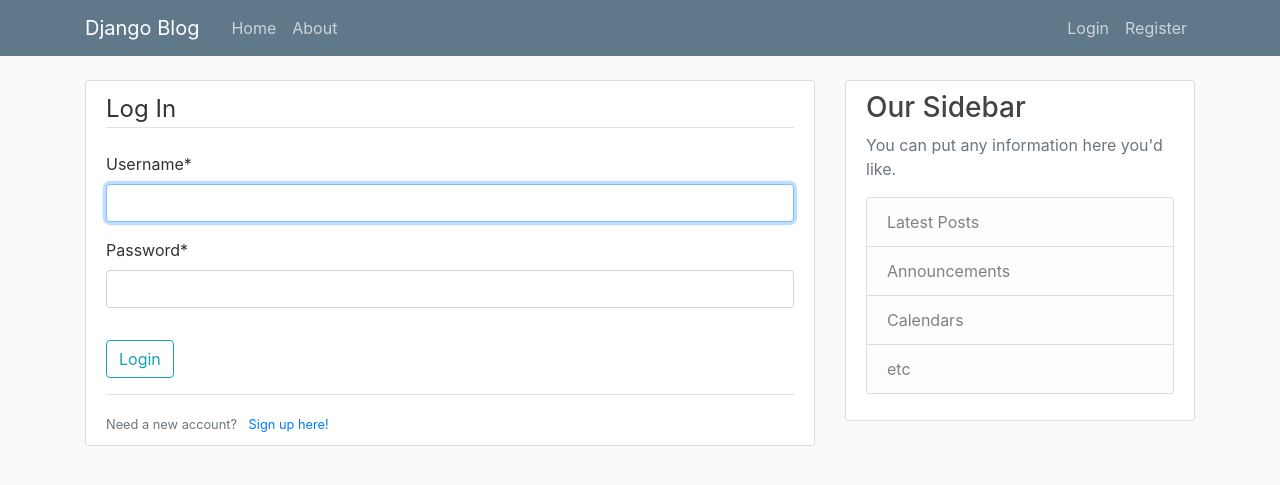
After one commit to xpsylon/ProjectThree, a Django app: page /login/ in a window 1280 px wide. The commit adds this page. Shown: the top 485 px of the page. Run offline with Django 4.2, Linux system fonts and the light colour scheme; some libraries are stand-ins or nearby versions.

Commit message:
hasta capitulo 7 incluido

```diff
--- a/ProjectThree/settings.py
+++ b/ProjectThree/settings.py
@@ -130,3 +130,8 @@ DEFAULT_AUTO_FIELD = 'django.db.models.BigAutoField'
 CRISPY_ALLOWED_TEMPLATE_PACKS = 'bootstrap5'
 
 CRISPY_TEMPLATE_PACK = 'bootstrap5'
+
+#PARA CAMBIAR EL REDIRECT POR DEFAULT DESPUES DE UN LOGIN EXITOSO. ORIGINALMENTE IBA A accounts/profile
+LOGIN_REDIRECT_URL = 'casa-blog'
+#PARA QUE LLEVE A LA PAGINA DE LOGIN SI SE INTENTA ACCEDER AL PERFIL LUEGO DEL LOGOUT:
+LOGIN_URL = 'entrar'
--- a/ProjectThree/urls.py
+++ b/ProjectThree/urls.py
@@ -23,6 +23,9 @@ urlpatterns = [
     path('admin/', admin.site.urls),
     path('', include('blog.urls')),
     path('register/', user_views.registro, name='registro'),
-    path('login/', auth_views.LoginView.as_view(template_name='users/login.html'), name = 'entrar')
+    path('profile/', user_views.profile, name='perfil'),
+    #template_name da la ruta donde debe buscar los templates. Por default busca en registration/login.html...
+    path('login/', auth_views.LoginView.as_view(template_name='users/login.html'), name = 'entrar'),
+    path('logout/', auth_views.LogoutView.as_view(template_name='users/logout.html'), name= 'salir'),
 
 ]
--- a/blog/templates/blog/base.html
+++ b/blog/templates/blog/base.html
@@ -20,19 +20,24 @@
     <header class="site-header">
         <nav class="navbar navbar-expand-md navbar-dark bg-steel fixed-top">
             <div class="container">
-                <a class="navbar-brand mr-4" href="{% url 'blog-home' %}">Django Blog</a>
+                <a class="navbar-brand mr-4" href="{% url 'casa-blog' %}">Django Blog</a>
                 <button class="navbar-toggler" type="button" data-toggle="collapse" data-target="#navbarToggle" aria-controls="navbarToggle" aria-expanded="false" aria-label="Toggle navigation">
                 <span class="navbar-toggler-icon"></span>
                 </button>
                 <div class="collapse navbar-collapse" id="navbarToggle">
                     <div class="navbar-nav mr-auto">
-                    <a class="nav-item nav-link" href="{% url 'blog-home' %}">Home</a>
-                    <a class="nav-item nav-link" href="{% url 'blog-about' %}">About</a>
+                    <a class="nav-item nav-link" href="{% url 'casa-blog' %}">Home</a>
+                    <a class="nav-item nav-link" href="{% url 'sobre-el-blog' %}">About</a>
                     </div>
                     <!-- Navbar Right Side -->
                     <div class="navbar-nav">
-                    <a class="nav-item nav-link" href="#">Login</a>
-                    <a class="nav-item nav-link" href="#">Register</a>
+                    {% if user.is_authenticated %}
+                        <a class="nav-item nav-link" href="{% url 'perfil' %}">Profile</a>
+                        <a class="nav-item nav-link" href="{% url 'salir' %}">Logout</a>
+                    {% else %}
+                        <a class="nav-item nav-link" href="{% url 'entrar' %}">Login</a>
+                        <a class="nav-item nav-link" href="{% url 'registro' %}">Register</a>
+                    {% endif %}
                     </div>
                 </div>
             </div>
--- a/blog/urls.py
+++ b/blog/urls.py
@@ -3,6 +3,6 @@ from . import views
 
 #lista que contiene funciones
 urlpatterns = [
-    path('', views.home, name='blog-home'),
-    path('about/', views.about,  name='blog-about'),
+    path('', views.home, name='casa-blog'),
+    path('about/', views.about,  name='sobre-el-blog'),
 ]
--- /dev/null
+++ b/users/templates/users/login.html
@@ -0,0 +1,22 @@
+{% extends "blog/base.html" %}
+{% load crispy_forms_tags %}
+
+{% block contenido %}
+    <div class="content-section">
+        <form method="post">
+            {% csrf_token %}
+            <fieldset class="form-group">
+                <legend class="border-bottom mb-4">Log In</legend>
+                {{ form|crispy }} {#aca usamos form en vez de formulario xq no hay view declarada. form es el default name#}
+            </fieldset>
+            <div class="form-group">
+                <button class="btn btn-outline-info" type="submit">Login</button>
+            </div>
+        </form>
+        <div class="border-top pt-3">
+            <small class="text-muted">
+                Need a new account? <a class="ml-2" href="{% url 'registro' %}">Sign up here!</a>
+            </small>
+        </div>
+    </div>
+{% endblock contenido %}
--- a/users/templates/users/register.html
+++ b/users/templates/users/register.html
@@ -1,5 +1,5 @@
 {% extends "blog/base.html" %}
-{% load crispy_formsa_tags %}
+{% load crispy_forms_tags %}
 
 {% block contenido %}
     <div class="content-section">
@@ -15,7 +15,7 @@
         </form>
         <div class="border-top pt-3">
             <small class="text-muted">
-                Already have an account? <a class="ml-2" href="#">Sign In</a>
+                Already have an account? <a class="ml-2" href="{% url 'entrar' %}">Sign In</a>
             </small>
         </div>
     </div>
```
Also changed, not shown: users/templates/users/logout.html (added, +11 -0 lines), users/templates/users/profile.html (added, +7 -0 lines), users/views.py (+8 -2 lines), db.sqlite3.
